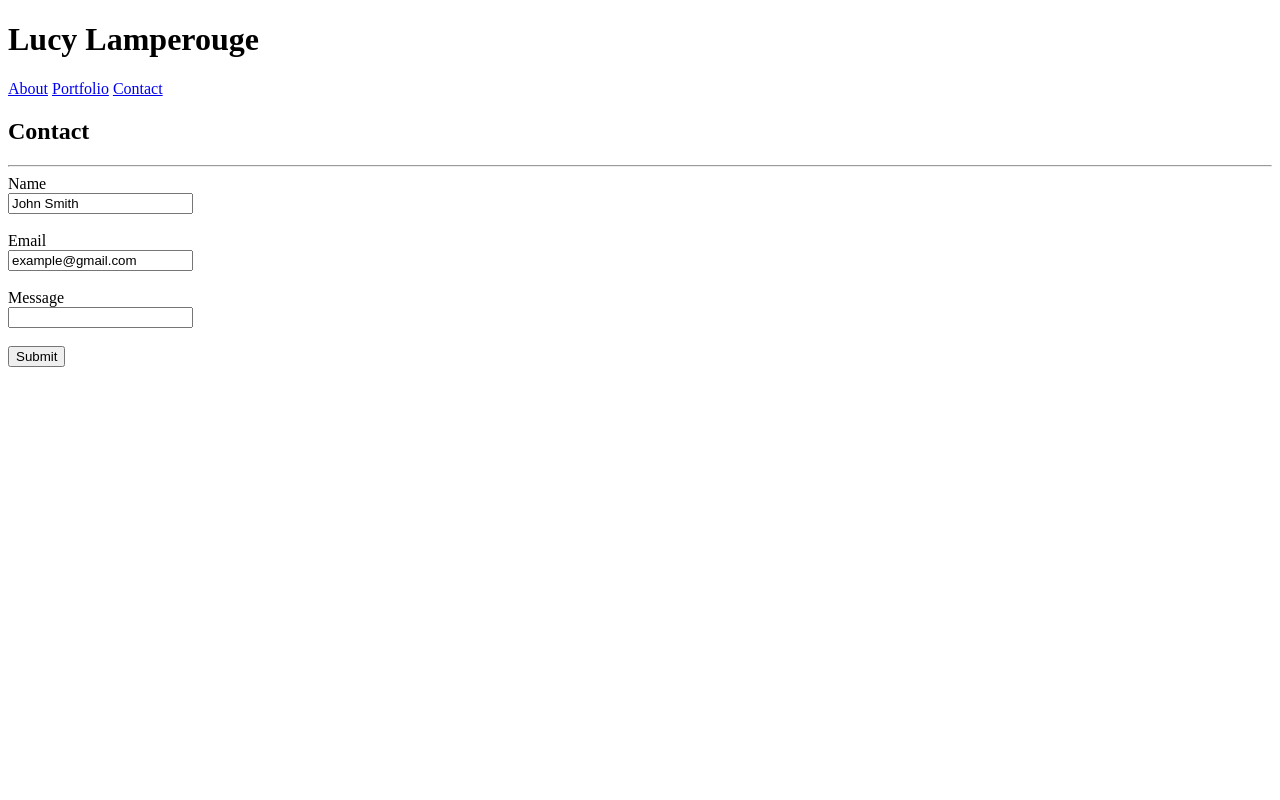
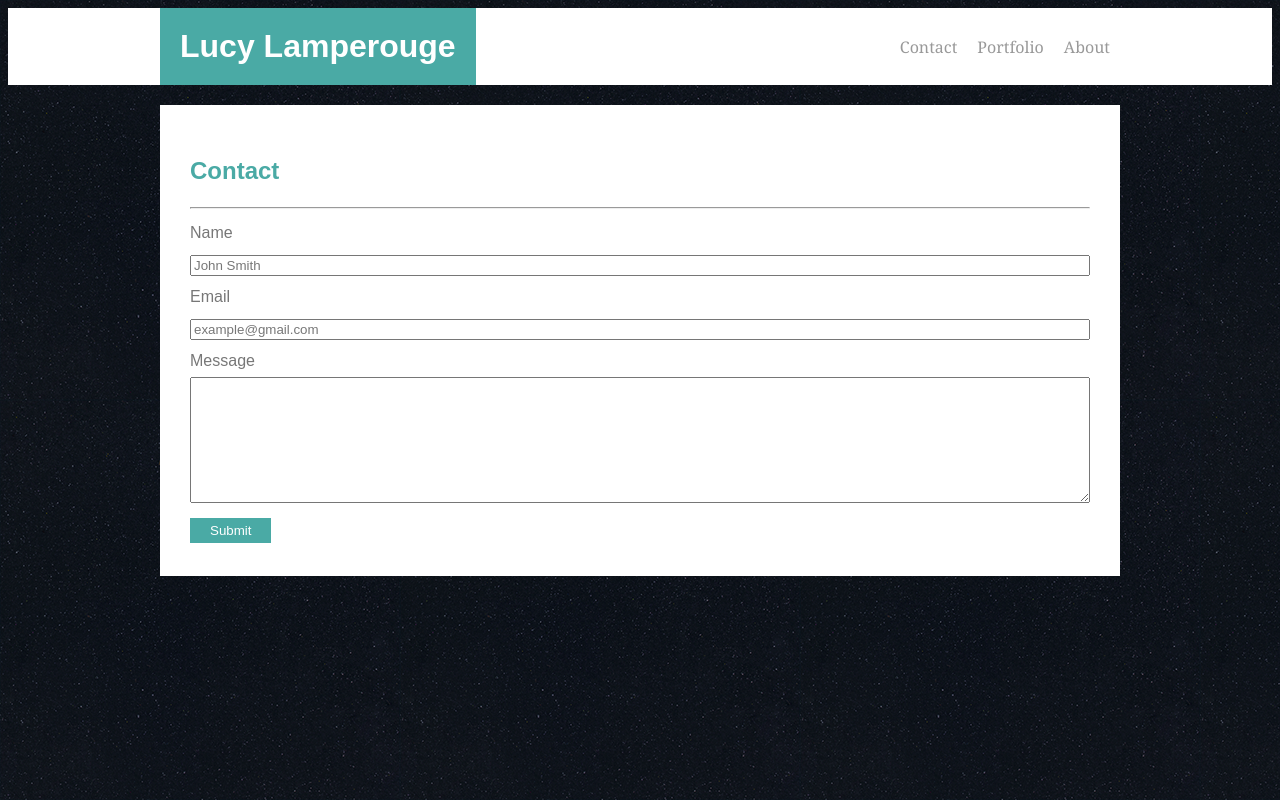
Before and after one commit to TheeLucyfer/Simple-Portfolio, a plain HTML site: page contact.html in a window 1280 px wide. Drawn offline with Linux system fonts and the light colour scheme.

```diff
--- a/assets/css/style.css
+++ b/assets/css/style.css
@@ -1,7 +1,21 @@
 * {
     box-sizing: border-box;
 }
+input {
+    color: #777777;
+    width: 100%;
+}
 
+input[type="submit"] {
+    background-color: #4aaaa5;
+    color:white;
+    padding: 5px 20px;
+    border: none;
+    width: auto;
+    }
+textarea {
+    width: 100%;
+}
 
 body {
     background-image: url(../images/background.png);
--- a/contact.html
+++ b/contact.html
@@ -4,33 +4,36 @@
     <meta charset="UTF-8">
     <meta name="viewport" content="width=device-width, initial-scale=1.0">
     <title>LL</title>
-    <link rel="stlylsheet" type="text/css"  href = "assets/css/style.css">
+    <link rel="stylesheet" type="text/css"  href = "assets/css/style.css">
 
 </head>
 <body>
-    <div>
-        <h1>Lucy Lamperouge</h1>
-        <a href="index.html">About</a>
-        <a href="portfolio.html">Portfolio</a>
-        <a href="contact.html">Contact</a>
+    <div class ="mainHeading">
+        <div class="sos">
+            <h1>Lucy Lamperouge</h1>
+            <a href="index.html">About</a>
+            <a href="portfolio.html">Portfolio</a>
+            <a href="contact.html">Contact</a>
+            <br class="clearfix">
+        </div>
     </div>
 
-    <div>
+    <div class="mainContent">
         <h2>Contact</h2>
         <hr>
         <form>
             <label for="name">Name</label>
             <br>
             <input type="text" id="name" name="name" value="John Smith">
-            <br><br>
+            <br>
             <label for="Email">Email</label>
             <br>
             <input type="text" id="Email" name="Email" value="example@gmail.com">
-            <br><br>
+            <br>
             <label for="Message">Message</label>
             <br>
-            <input type="text" id="Message" name="Message" value="">
-            <br><br>
+            <textarea id="Messages" rows="8"></textarea>
+            <br>
             <input type="submit">
         </form>
     </div>
```
Also changed, not shown: portfolio.html (+10 -7 lines).
